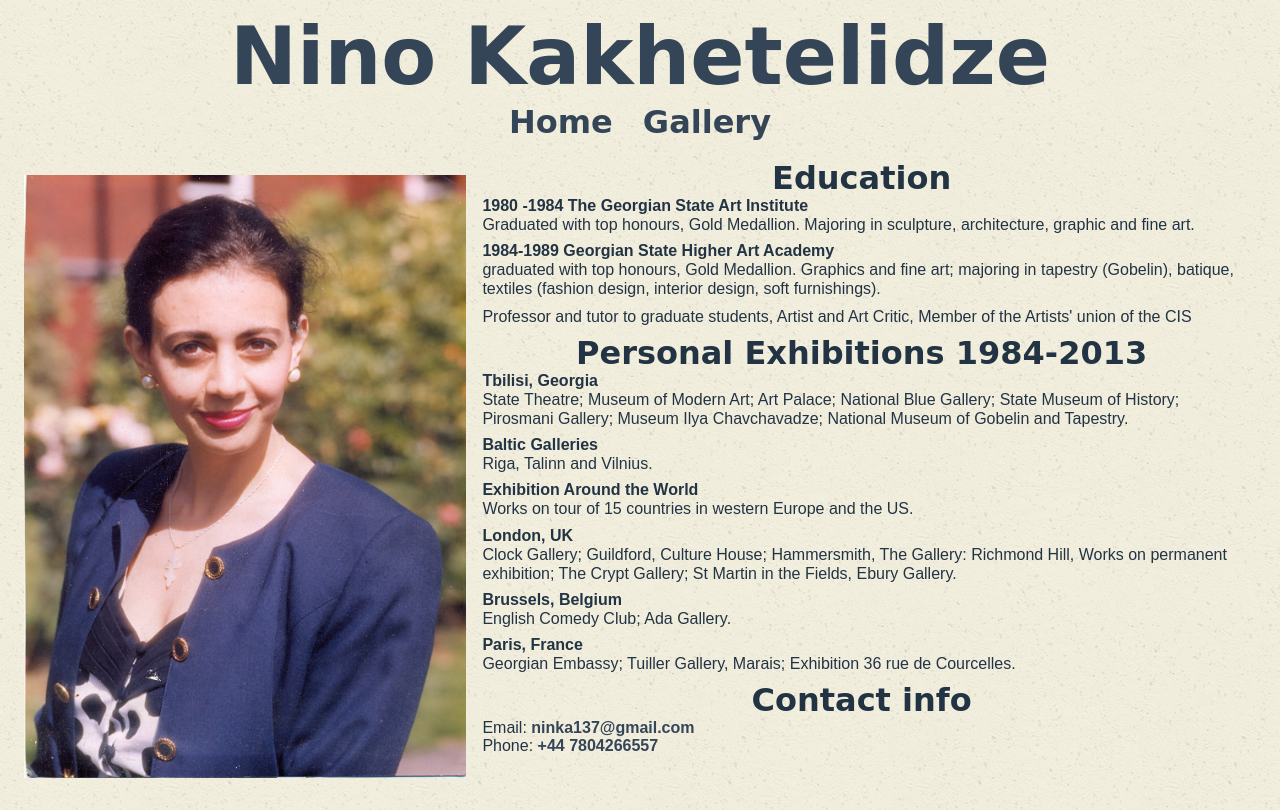
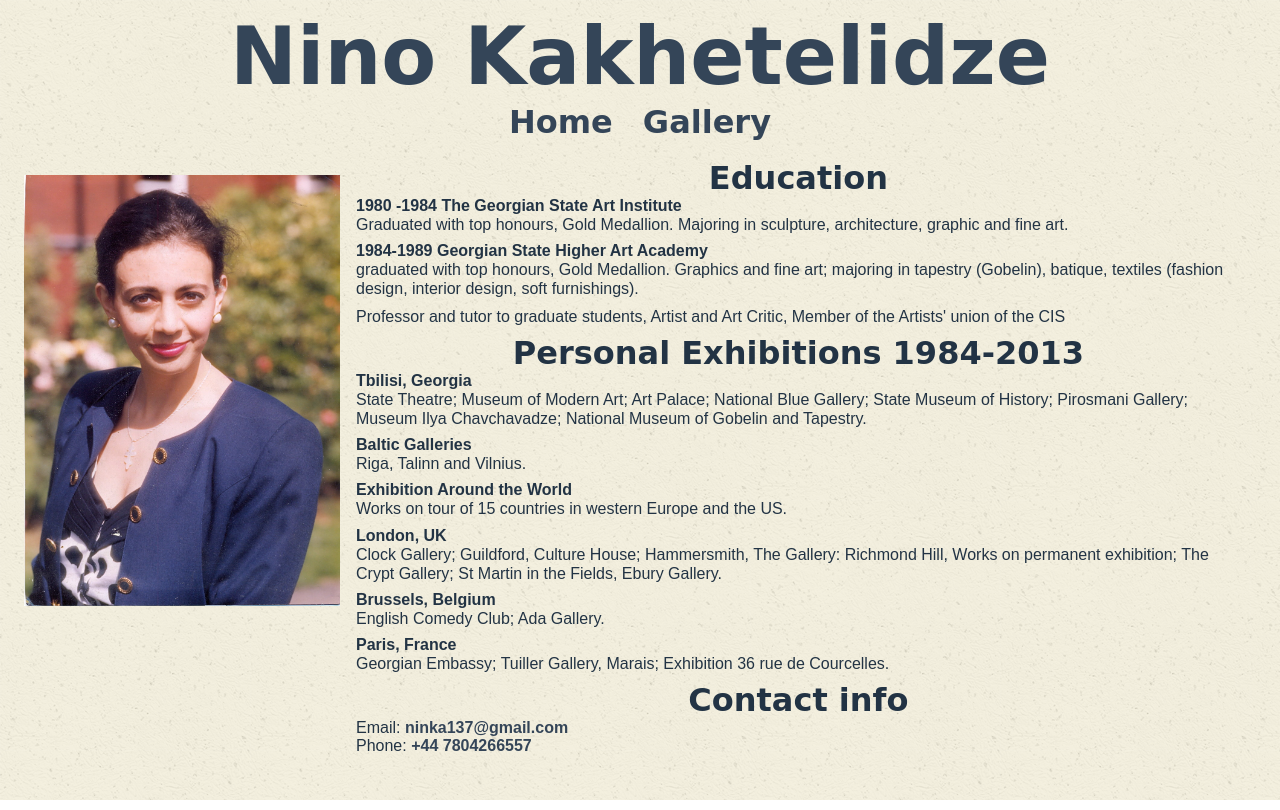
Before and after one commit to shvelo/ninka7, a plain HTML site: page index.html in a window 1280 px wide. Drawn offline with Linux system fonts and the light colour scheme; a web font is replaced by a local one.

Commit message:
corrections

```diff
--- a/css/style.css
+++ b/css/style.css
@@ -88,12 +88,12 @@ article h2 {
 
 .home .content {
 	float: left;
-	width: 60%;
+	width: 70%;
 }
 
 .picture {
 	float: left;
-	width: 35%;
+	width: 25%;
 	margin: 1em;
 }
 
```
